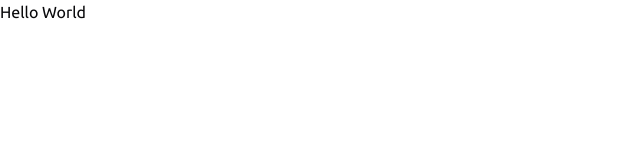
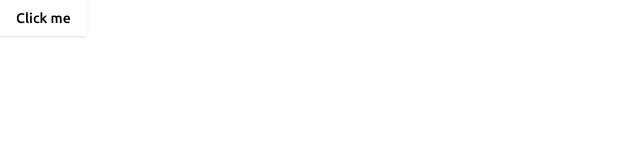
Before and after one commit to yamhokim/FastBreak-Forum, a React (Vite) app in the folder frontend/: page / in a window 1280 px wide. Shown: the top 160 px of the page, without its empty margins (0-640 px from the left). Built offline with nearby package versions, Linux system fonts and the light colour scheme.

Commit message:
imported shadcn button component and added in for testing

```diff
--- a/frontend/package.json
+++ b/frontend/package.json
@@ -10,6 +10,7 @@
     "preview": "vite preview"
   },
   "dependencies": {
+    "@radix-ui/react-slot": "^1.1.1",
     "class-variance-authority": "^0.7.1",
     "clsx": "^2.1.1",
     "lucide-react": "^0.474.0",
--- a/frontend/src/App.css
+++ b/frontend/src/App.css
@@ -27,7 +27,7 @@
     --chart-3: 197 37% 24%;
     --chart-4: 43 74% 66%;
     --chart-5: 27 87% 67%;
-    --radius: 0.5rem
+    --radius: 0.5rem;
   }
   .dark {
     --background: 240 10% 3.9%;
@@ -53,7 +53,7 @@
     --chart-2: 160 60% 45%;
     --chart-3: 30 80% 55%;
     --chart-4: 280 65% 60%;
-    --chart-5: 340 75% 55%
+    --chart-5: 340 75% 55%;
   }
 }
 @layer base {
--- a/frontend/src/App.jsx
+++ b/frontend/src/App.jsx
@@ -1,8 +1,10 @@
-import React from "react";
-import "./App.css";
+import { Button } from "@/components/ui/button";
+import "./index.css";
 
-const App = () => {
-  return <div>Hello World</div>;
-};
-
-export default App;
+export default function Home() {
+  return (
+    <div>
+      <Button className="bg-blue-800">Click me</Button>
+    </div>
+  );
+}
--- /dev/null
+++ b/frontend/src/components/ui/button.jsx
@@ -0,0 +1,48 @@
+import * as React from "react"
+import { Slot } from "@radix-ui/react-slot"
+import { cva } from "class-variance-authority";
+
+import { cn } from "@/lib/utils"
+
+const buttonVariants = cva(
+  "inline-flex items-center justify-center gap-2 whitespace-nowrap rounded-md text-sm font-medium transition-colors focus-visible:outline-none focus-visible:ring-1 focus-visible:ring-ring disabled:pointer-events-none disabled:opacity-50 [&_svg]:pointer-events-none [&_svg]:size-4 [&_svg]:shrink-0",
+  {
+    variants: {
+      variant: {
+        default:
+          "bg-primary text-primary-foreground shadow hover:bg-primary/90",
+        destructive:
+          "bg-destructive text-destructive-foreground shadow-sm hover:bg-destructive/90",
+        outline:
+          "border border-input bg-background shadow-sm hover:bg-accent hover:text-accent-foreground",
+        secondary:
+          "bg-secondary text-secondary-foreground shadow-sm hover:bg-secondary/80",
+        ghost: "hover:bg-accent hover:text-accent-foreground",
+        link: "text-primary underline-offset-4 hover:underline",
+      },
+      size: {
+        default: "h-9 px-4 py-2",
+        sm: "h-8 rounded-md px-3 text-xs",
+        lg: "h-10 rounded-md px-8",
+        icon: "h-9 w-9",
+      },
+    },
+    defaultVariants: {
+      variant: "default",
+      size: "default",
+    },
+  }
+)
+
+const Button = React.forwardRef(({ className, variant, size, asChild = false, ...props }, ref) => {
+  const Comp = asChild ? Slot : "button"
+  return (
+    (<Comp
+      className={cn(buttonVariants({ variant, size, className }))}
+      ref={ref}
+      {...props} />)
+  );
+})
+Button.displayName = "Button"
+
+export { Button, buttonVariants }
```
Also changed, not shown: 1 other file (tests, documents, lock files or other folders).
